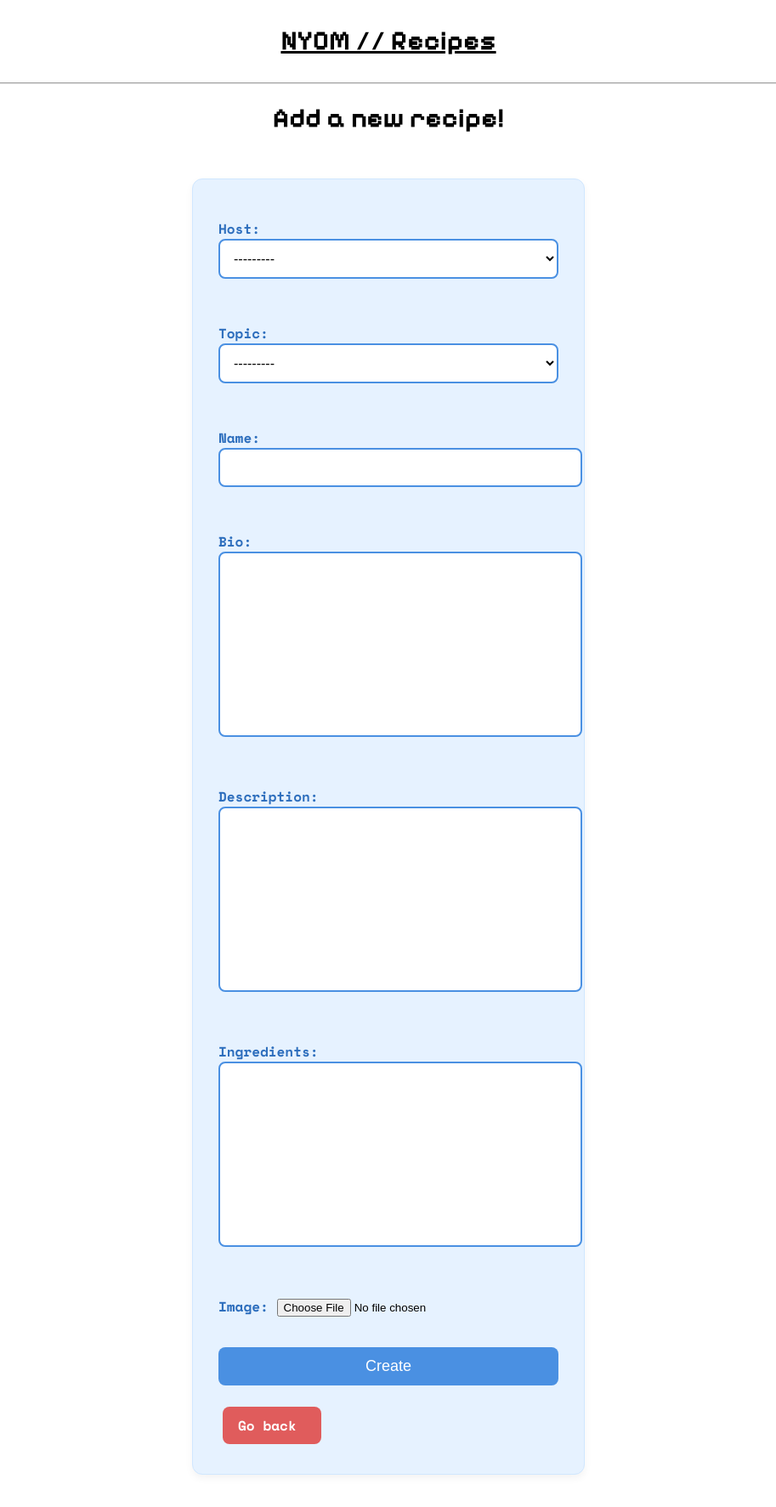
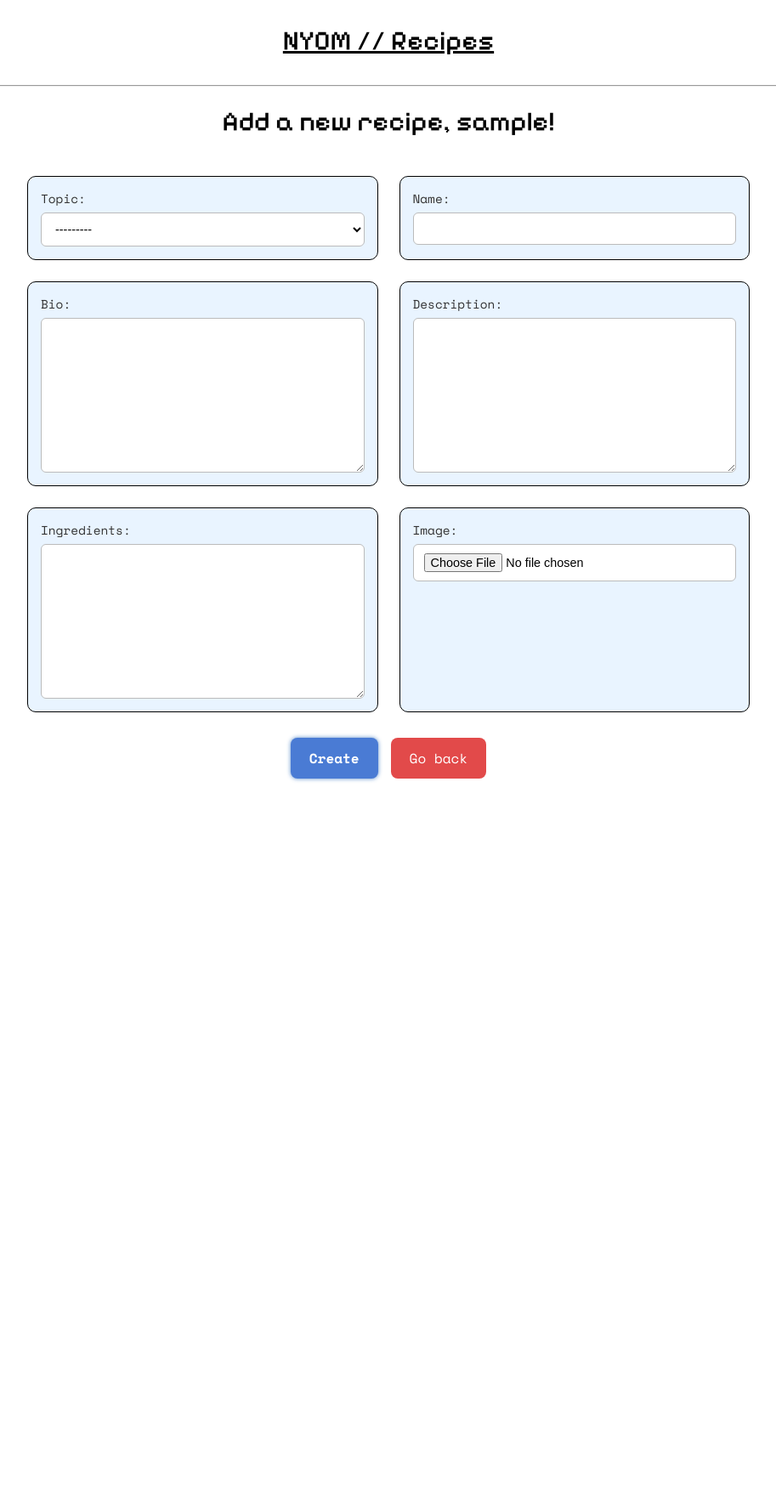
Before and after one commit to xcWhy/DjangoWeb_ItStep_Final, a Django app: page /create-room/ in a window 1280 px wide. Shown: the whole page at 85% size, without its empty margins (183-1096 px from the left). After the commit the page ends 920 px from the top, so only its background shows below. Run offline with Django 5.2, Linux system fonts and the light colour scheme; the visitor is signed in with stand-in values (Sample User, id 1); data comes from the database, SQL or seed files in the repository; data that the repository does not hold is empty.

Commit message:
css changes

```diff
--- a/base/forms.py
+++ b/base/forms.py
@@ -4,4 +4,5 @@ from .models import Room
 class RoomForm(ModelForm):
     class Meta:
         model = Room
-        fields = '__all__'
+        # fields = '__all__'
+        exclude = ['host']
--- a/base/static/base/delete.css
+++ b/base/static/base/delete.css
@@ -26,7 +26,7 @@ p{
 .delete-wrapper p {
     font-size: 1.2rem;
     margin-bottom: 25px;
-    color: #244673;
+    color: black;
     font-weight: 500;
 }
 
--- a/base/static/base/home.css
+++ b/base/static/base/home.css
@@ -191,16 +191,18 @@
         border-radius: 10px;
         font-weight: bold;
         cursor: pointer;
+        box-shadow: 0 4px 10px rgba(0, 0, 0, 0.12);
         transition: background 0.25s ease,
-                    box-shadow 0.25s ease,
+                    /* box-shadow 0.25s ease,  */
                     transform 0.25s ease,
                     color 0.25s ease;
+
     }
 
     /* Hover effect */
     .add-btn:hover {
         background: #2d6ebd;
-        box-shadow: 0 6px 15px rgba(0, 0, 0, 0.15);
+        /* box-shadow: 0 6px 15px rgba(0, 0, 0, 0.15); */
         transform: translateY(-4px);
         color: #ffffff;
     }
--- a/base/static/base/room_form.css
+++ b/base/static/base/room_form.css
@@ -1,90 +1,131 @@
-/* Center form on page */
-.form-wrapper {
-    display: flex;
-    justify-content: center;
-    align-items: center;
-    padding: 30px 0;
-    font-family: 'Space Mono', monospace;
-}
-
-/* Form card style */
-.styled-form {
-    width: 400px;
-    background: #e6f2ff;
-    padding: 30px;
-    border-radius: 12px;
-    border: 1px solid #d0e7ff;
-    box-shadow: 0 4px 10px rgba(0, 0, 0, 0.05);
-
-    display: flex;
-    flex-direction: column;
-    gap: 20px;
-}
-
-/* Label styling */
-.styled-form label {
-    font-weight: bold;
-    color: #2d6ebd;
-}
-
-/* Inputs + textarea */
-.styled-form input[type="text"],
-.styled-form textarea,
-.styled-form select {
-    width: 100%;
-    padding: 12px;
-    border: 2px solid #4a90e2;
-    border-radius: 8px;
-    font-size: 16px;
-    outline: none;
-    resize: none;
-    background: white;
-}
-
-/* Focus effect */
-.styled-form input:focus,
-.styled-form textarea:focus,
-.styled-form select:focus {
-    border-color: #2d6ebd;
-    box-shadow: 0 0 6px rgba(45, 110, 189, 0.3);
-}
-
-/* Submit button */
-.submit-btn {
-    padding: 12px;
-    background: #4a90e2;
-    color: white;
-    border: none;
-    border-radius: 8px;
-    font-size: 18px;
-    cursor: pointer;
-    transition: background 0.2s ease;
-}
-
-.back-btn {
-    background: #e05c5c;
-    color: white;
-    display: inline-block;
-    padding: 10px 18px;
-    margin: 5px;
-    border-radius: 8px;
-    border: none;
-    cursor: pointer;
-    text-decoration: none;
-    font-weight: bold;
-    font-size: 16px;
-    width: 20%;
-}
-.back-btn:hover {
-    background: #b9d7ff;
-}
-
-.submit-btn:hover {
-    background: #2d6ebd;
+/* ---------- GENERAL ---------- */
+body {
+    font-family: 'Pixelify Sans', sans-serif;
 }
 
 h1 {
     text-align: center;
+    margin-bottom: 25px;
+    font-weight: 500;
+}
+
+/* ---------- CONTAINER ---------- */
+.form-wrapper {
+    font-family: 'Space Mono', monospace;
+    max-width: 850px;
+    margin: 0 auto;
+    padding: 20px;
+}
+
+/* ---------- GRID LAYOUT ---------- */
+.form-grid {
+    display: grid;
+    grid-template-columns: 1fr 1fr;
+    gap: 25px;
+
+}
+
+/* Each <p> = one field block */
+.form-grid p {
+    margin: 0;
+    padding: 15px;
+    border: 1px solid #000000;
+    border-radius: 10px;
+    background: #d7ecff8e;
+    display: flex;
+    flex-direction: column;
+    transition: all 0.2s ease;
+}
+
+.form-grid p:hover{
+    transform: translateY(-5px);
+}
+
+/* ---------- LABEL ---------- */
+.form-grid label {
+    font-size: 0.9rem;
+    margin-bottom: 6px;
+    color: #333;
+}
+
+/* ---------- INPUTS / TEXTAREAS ---------- */
+.form-grid input,
+.form-grid select,
+.form-grid textarea {
+    padding: 10px 12px;
+    border: 1px solid #bbb;      /* lighter border */
+    border-radius: 6px;
+    font-size: 0.9rem;
+    background: #fff;
     width: 100%;
-    font-family: 'Pixelify Sans', sans-serif;
+    box-sizing: border-box;      /* prevents overflow */
+
 }
+
+textarea {
+    resize: vertical;
+}
+
+/* Large fields span both columns */
+.form-grid textarea {
+    grid-column: span 2;
+}
+
+/* ---------- BUTTONS AREA ---------- */
+.button-row {
+    margin-top: 30px;
+    display: flex;
+    justify-content: center;
+    gap: 15px;
+}
+
+/* ---------- BUTTONS ---------- */
+.submit-btn {
+    background: #4a7bd4;      /* calm blue */
+    color: white;
+    padding: 12px 22px;
+    border-radius: 8px;
+    border: none;
+    cursor: pointer;
+    font-size: 1rem;
+    transition: background 0.2s ease;
+    font-family: 'Space Mono', monospace;
+    box-shadow: 0px 0px 5px rgba(45, 110, 189, 0.8);
+    transition: background 0.25s ease,
+            /* box-shadow 0.25s ease,  */
+            transform 0.25s ease,
+            color 0.25s ease;
+}
+.submit-btn:hover {
+    background: #3a69b8;
+    transform: translateY(-4px);
+}
+
+.back-btn {
+    background: #e24a4a;
+    color: white;
+    padding: 12px 22px;
+    border-radius: 8px;
+    border: none;
+    cursor: pointer;
+    font-size: 1rem;
+    text-decoration: none;
+    transition: background 0.25s ease,
+        box-shadow 0.25s ease,
+        transform 0.25s ease,
+        color 0.25s ease;
+}
+.back-btn:hover {
+    background: #c43535;
+    transform: translateY(-4px);
+}
+
+/* ---------- RESPONSIVE ---------- */
+@media (max-width: 650px) {
+    .form-grid {
+        grid-template-columns: 1fr;
+    }
+    .form-grid textarea {
+        grid-column: span 1;
+    }
+}
--- a/base/templates/base/home.html
+++ b/base/templates/base/home.html
@@ -107,7 +107,7 @@
 
 
         {% if request.user.is_authenticated %}
-        <a href="{% url 'create-room' %}" class="button">Add recipe</a>
+        <a href="{% url 'create-room' %}" class="add-btn">Add recipe</a>
         <hr>
         <a href="{% url 'logout' %}" class="delete-btn">Logout</a>
 
--- a/base/templates/base/login_register.html
+++ b/base/templates/base/login_register.html
@@ -22,7 +22,8 @@
         <label>Password</label>
         <input type="password" name="password" placeholder="Enter Password">
 
-        <button type="submit" class="auth-btn">Login</button>
+
+        <button type="submit" class="auth-btn"><b>Login</b></button>
     </form>
 
     <p class="toggle-text">
--- a/base/templates/base/room_form.html
+++ b/base/templates/base/room_form.html
@@ -7,18 +7,21 @@
 <link rel="stylesheet" href="{% static 'base/room_form.css' %}">
 {% endblock styles %}
 
-
-<h1>Add a new recipe!</h1>
+<h1>Add a new recipe, {{ request.user }}!</h1>
 
 <div class="form-wrapper">
-
     <form method="POST" action="" class="styled-form" enctype="multipart/form-data">
         {% csrf_token %}
-        {{ form.as_p }}
-        <button type="submit" class="submit-btn">Create</button>
-        <a href="{{request.META.HTTP_REFERER}}" class="back-btn">Go back</a>
+        <div class="form-grid">
+            {{ form.as_p }}
+        </div>
+
+        <div class="button-row">
+            <button type="submit" class="submit-btn"><b>Create</b></button>
+            <a href="{{request.META.HTTP_REFERER}}" class="back-btn">Go back</a>
+        </div>
+
     </form>
-
 </div>
 
 {% endblock content %}
```
Also changed, not shown: base/static/base/login_register.css (+89 -60 lines).
